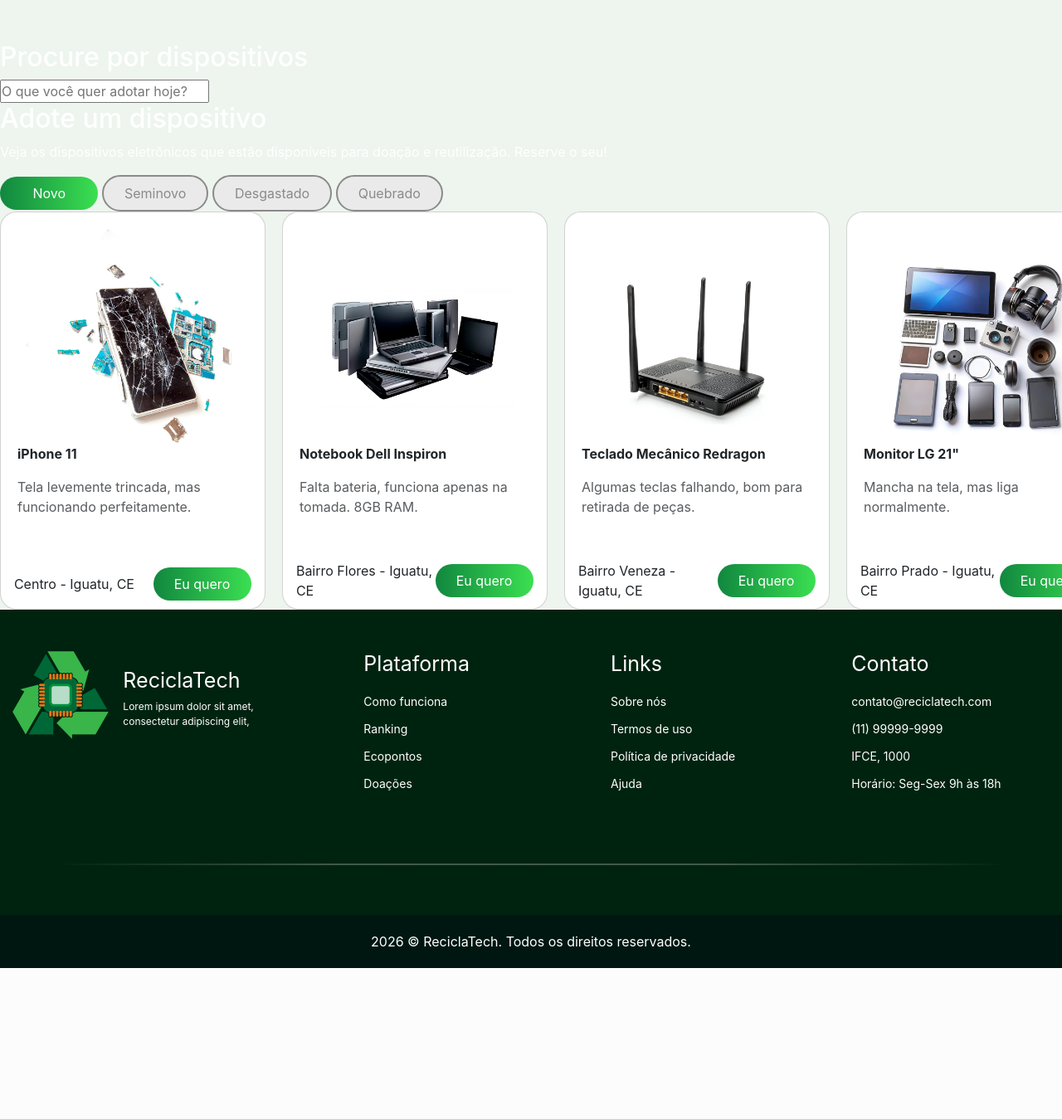
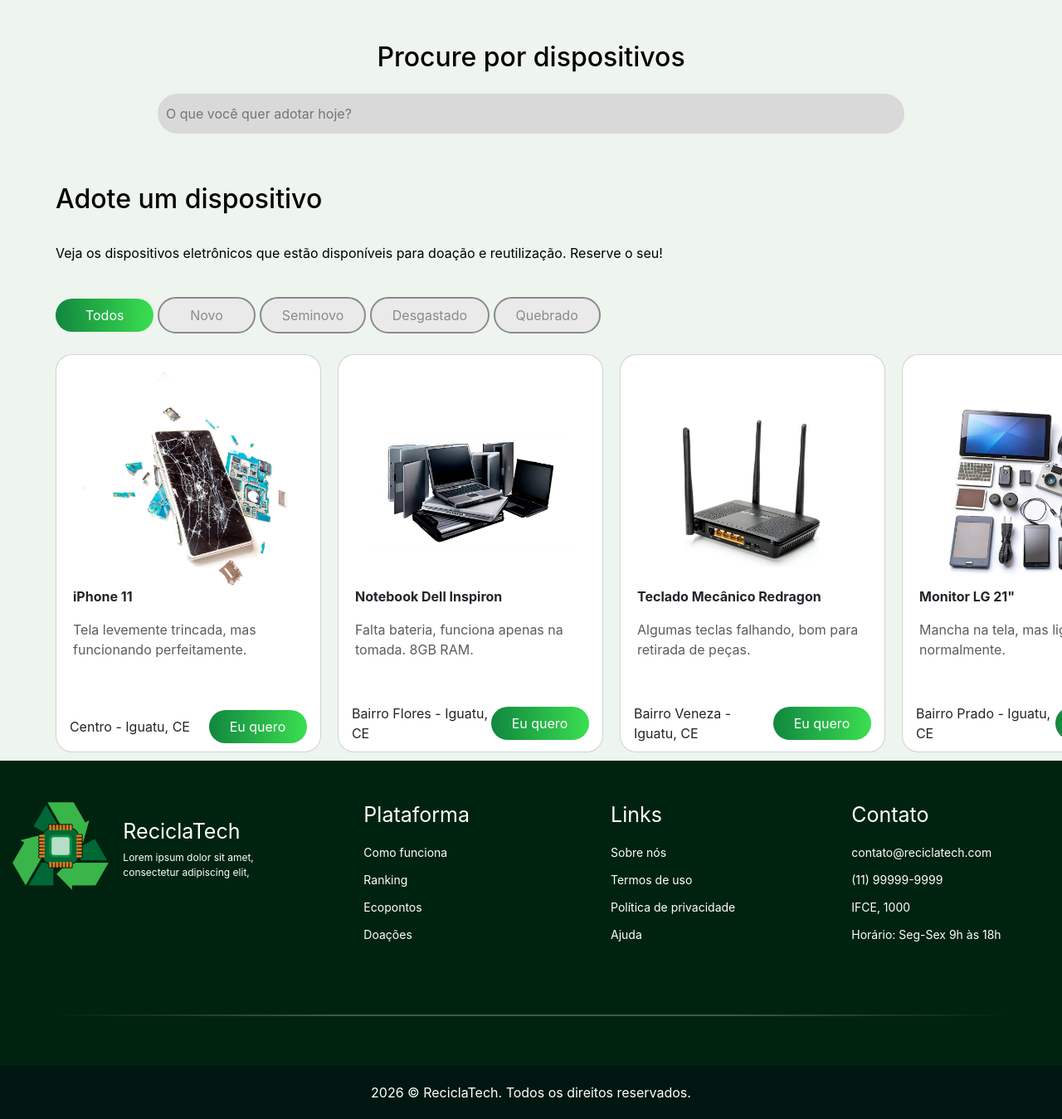
Before and after one commit to Lorrany09/reciclaTech_FrontEnd, a PHP site: page /views/donation_list.php in a window 1280 px wide. Shown: the part 100-1449 px from the top of the page at 83% size. Before the commit the page ends 1267 px from the top, so only its background shows below. Run offline with PHP 8.4, Linux system fonts and the light colour scheme.

Commit message:
progresso na lista de doações

```diff
--- a/css/donation-list.css
+++ b/css/donation-list.css
@@ -1,3 +1,4 @@
+
 .botao-card.not-selected{
     padding: 8px 25px;
     border: 2px solid #8a8a8a;
@@ -6,3 +7,34 @@
     color: #8a8a8a;
     background-color: #eaeaea;
 }
+
+#main-container{
+    display: flex;
+    flex-direction: column;
+    gap: 25px;
+    margin: 10px 67px;
+    color: #000000;
+}
+
+#search-container{
+    display: flex;
+    align-items: center;
+    justify-content: center;
+    flex-direction: column;
+    width: 100%;
+    margin: 15px auto 60px auto;
+    color: #000000;
+}
+
+#search-container h2{
+    margin-bottom: 25px;
+}
+
+#searchBar input{
+    width: 900px;
+    padding: 12px 10px;
+    border-radius:40px;
+    border: none;
+    background-color: #d9d9d9;
+    color: #7b7b7b;
+}
--- a/views/donation_list.php
+++ b/views/donation_list.php
@@ -1,3 +1,4 @@
+<?php if (!isset($pdo)) require_once __DIR__ . '/config.php'; ?>
 <!DOCTYPE html>
 <html lang="PT-br">
 <head>
@@ -22,11 +23,14 @@
         </form>
     </div>
 
+    <div id="main-container">
+
         <h2>Adote um dispositivo</h2>
         <p>Veja os dispositivos eletrônicos que estão disponíveis para doação e reutilização. Reserve o seu!</p>
 
         <div id="sortButtonsContainer">
-        <button class="botao-card gradiente-bts-principais botao-transicao" id="btnNovo">Novo</button>
+            <button class="botao-card gradiente-bts-principais botao-transicao" id="btnTodos">Todos</button>
+            <button class="botao-card not-selected" id="btnNovo">Novo</button>
             <button class="botao-card not-selected" id="btnSemiNovo">Seminovo</button>
             <button class="botao-card not-selected" id="btnDesgastado">Desgastado</button>
             <button class="botao-card not-selected" id="btnQuebrado">Quebrado</button>
@@ -36,11 +40,14 @@
             <div class="carrossel-track" id="trilho-doacoes"></div>
         </div>
 
+    </div>
 
         <?php require 'templates/footer.php'; ?>
         <script src="../js/infoFooter.js"></script>
         <script src="../js/conteudoCards.js"></script>
         <script src="../js/carrossel.js"></script>
         <script src="../js/donation-list.js"></script>
+        <script src="../js/dropdown.js"></script>
+
 </body>
 </html>
--- a/views/index.php
+++ b/views/index.php
@@ -25,7 +25,7 @@
                     <p>Lorem ipsum dolor sit amet consectetur adipisicing elit. Soluta voluptatem tenetur impedit quos, accusantium officiis architecto ipsa quisquam accusamus necessitatibus iusto fugit? Sint sed velit non aperiam quis nam tempora.</p>
                     <div class="botoes-principais">
                         <a href="donate.php" class="quero-doar gradiente-bts-principais borda-gradiente botao-transicao">Quero Doar</a>
-                        <a href="" class="quero-receber borda-gradiente botao-transicao">Quero Receber</a>
+                        <a href="donation_list.php" class="quero-receber borda-gradiente botao-transicao">Quero Receber</a>
                     </div>
                 </div>
                 <div class="imagem">
```
Lines whose indentation alone changed are shown as unchanged.
